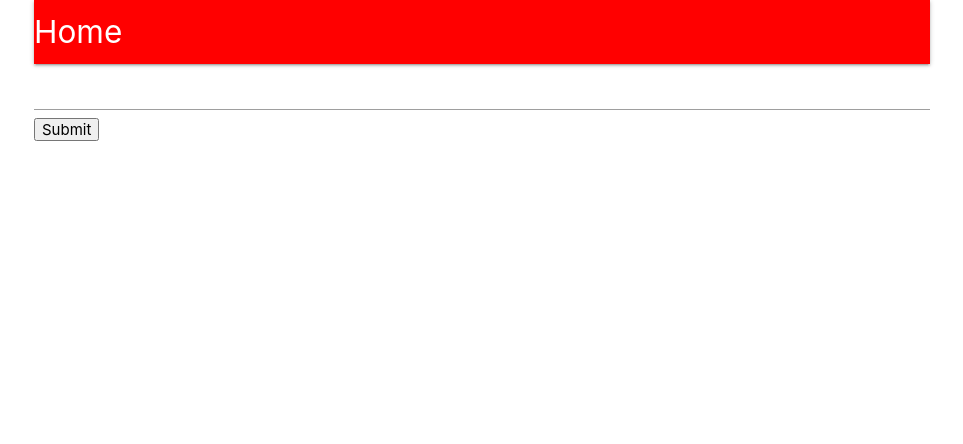
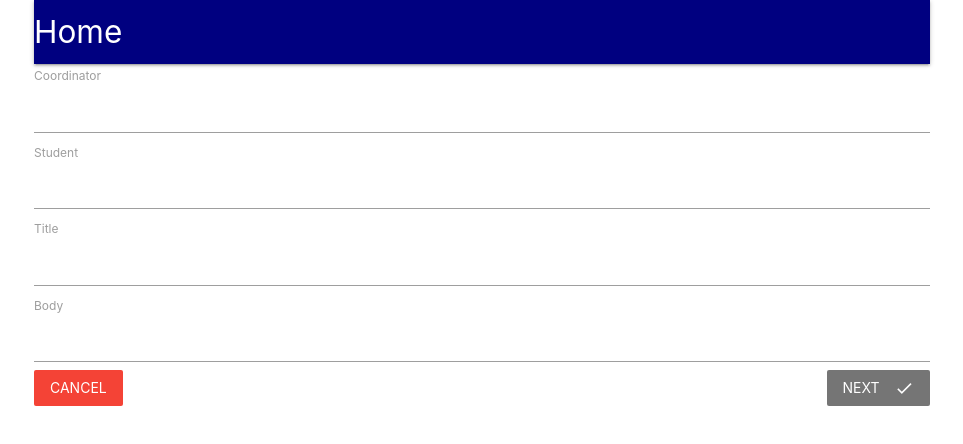
Before and after one commit to jtkp66/survey_app, a React (Create React App) app in the folder client/: page /surveys/new in a window 1280 px wide. Shown: the top 444 px of the page, without its empty margins (158-1121 px from the left). Built offline with nearby package versions, Linux system fonts and the light colour scheme; no server answers.

Commit message:
Created custom fie;ld components to build out survey.

```diff
--- a/client/src/components/Header.js
+++ b/client/src/components/Header.js
@@ -37,7 +37,7 @@
 }
 
 const styles = {
-  backgroundColor: 'red'
+  backgroundColor: 'navy'
 }
 
 function mapStateToProps({ auth }) {
--- /dev/null
+++ b/client/src/components/surveys/SurveyField.js
@@ -0,0 +1,10 @@
+import React from 'react';
+
+export default ({ input, label }) => {
+    return (
+        <div>
+            <label>{label}</label>
+            <input {...input} />
+        </div>
+    );
+};
--- a/client/src/components/surveys/SurveyForm.js
+++ b/client/src/components/surveys/SurveyForm.js
@@ -1,13 +1,37 @@
+import _ from 'lodash';
 import React, { Component } from 'react';
 import { reduxForm, Field } from 'redux-form';
+import { Link } from 'react-router-dom';
+import SurveyField from './SurveyField';
+
+const Fields = [
+  { label: 'Coordinator', name: 'coordinator' },
+  { label: 'Student', name: 'student' },
+  { label: 'Title', name: 'title' },
+  { label: 'Body', name: 'body' },
+]
 
 class SurveyForm extends Component {
+  renderFields() {
+    return _.map(Fields, ({ label, name }) => {
+      return (
+        <Field key={name} label={label} type="text" name={name} component={SurveyField} />
+      );
+    });
+  }
+
   render() {
     return (
       <div>
         <form onSubmit={this.props.handleSubmit(values => console.log(values))}>
-        <Field type="text"name="surveyTitle" component="input" />
-        <button type="submit">Submit</button>
+          {this.renderFields()}
+          <Link to='/surveys' className="red btn-flat white-text">
+            Cancel
+          </Link>
+          <button type="submit" className="grey darken-1 accent-4 btn-flat right white-text">
+            Next
+          <i className="material-icons right">done</i>
+          </button>
         </form>
       </div>
     );
```
